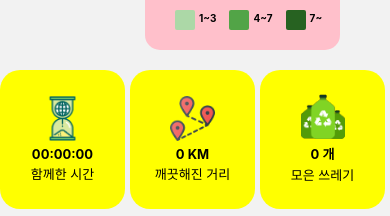
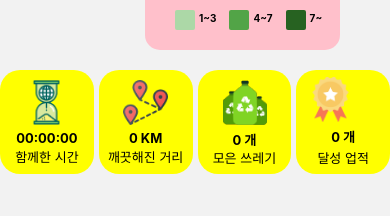
Before and after one commit to chosim-dvlpr/GreenStep, a React Native app in the folder FrontEnd/GreenStep/: screen /profile in a window 390 px wide. Shown: the part 165-381 px from the top of the page. Built offline with nearby package versions, Linux system fonts and the light colour scheme.

Commit message:
feat : 불필요 함수 제거 및 isprofile 속성 추가

```diff
--- a/FrontEnd/GreenStep/src/Page/Profile.tsx
+++ b/FrontEnd/GreenStep/src/Page/Profile.tsx
@@ -18,6 +18,7 @@ const Profile = ({navigation}:any) => {
   const [distanceInfo, setDistanceInfo] = useState(0)
   const [trashInfo, setTrashInfo] = useState(0)
   const [acheiveInfo, setAchieveInfo] = useState(0)
+  const [isProfile, setIsProfile] = useState(true)
   // 사용자 정보(이름, 경험치, 레벨) 불러오기
   const getUserInfo = async () => {
     try{
@@ -65,7 +66,7 @@ const Profile = ({navigation}:any) => {
         <ProfileHeaderStrick/>
       </View>
 
-      <ProfilePloggingDataInfo navigation={navigation} timeInfo={timeInfo} distanceInfo={distanceInfo} trashInfo={trashInfo} acheiveInfo={acheiveInfo} />
+      <ProfilePloggingDataInfo navigation={navigation} timeInfo={timeInfo} distanceInfo={distanceInfo} trashInfo={trashInfo} acheiveInfo={acheiveInfo} isProfile={isProfile} />
       <MyPlogging/>
     </ScrollView>
   );
```
